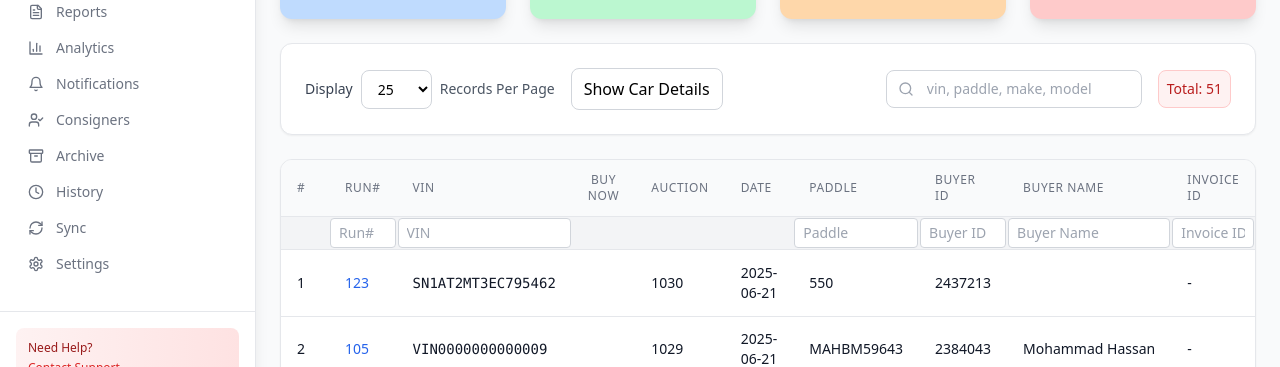
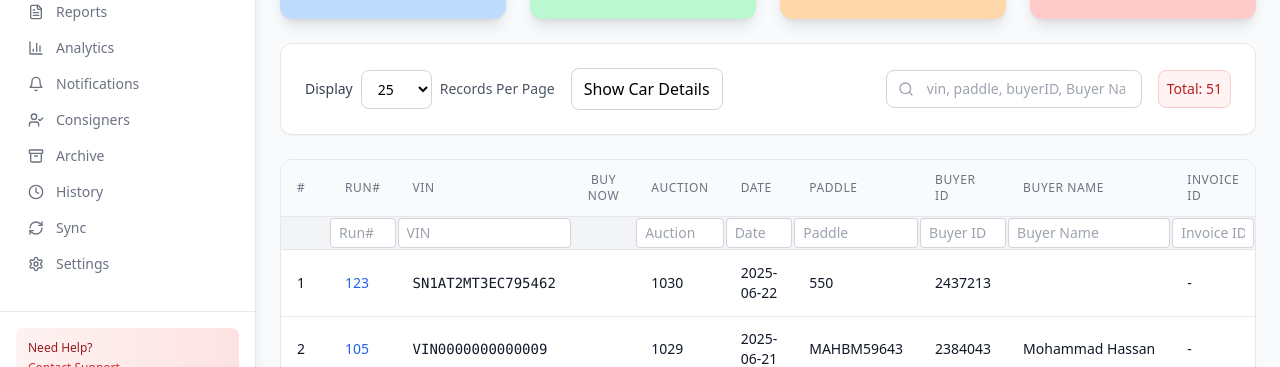
Before and after one commit to moahnaf11/MCA, a React (Vite) app: page /sold-vehicles in a window 1280 px wide. Shown: the part 396-763 px from the top of the page. Built offline with nearby package versions, Linux system fonts and the light colour scheme.

Commit message:
Add input fields
Added searchable fields for auction and date
Allowed filtering by buyer id in global table search

```diff
--- a/src/pages/SoldVehicles.tsx
+++ b/src/pages/SoldVehicles.tsx
@@ -36,7 +36,7 @@ interface Vehicle {
   auction: number;
   date: string;
   paddle: string;
-  buyerId: number;
+  buyerId: string;
   transId: number;
   customerName: string;
   paymentStatus: "paid" | "partial" | "unpaid";
@@ -68,9 +68,9 @@ const vehicles: Vehicle[] = [
     buyNow: false,
     preBid: false,
     auction: 1030,
-    date: "2025-06-21",
+    date: "2025-06-22",
     paddle: "550",
-    buyerId: 2437213,
+    buyerId: "2437213",
     transId: 0,
     customerName: "",
     paymentStatus: "paid",
@@ -149,7 +149,7 @@ const vehicles: Vehicle[] = [
         Math.random() > 0.5
           ? String(Math.floor(Math.random() * 1000) + 100)
           : `MAHBM${Math.floor(Math.random() * 100000)}`,
-      buyerId: Math.floor(Math.random() * 1000000) + 2000000,
+      buyerId: (Math.floor(Math.random() * 1000000) + 2000000).toString(),
       transId:
         Math.random() > 0.3 ? Math.floor(Math.random() * 200000) + 100000 : 0,
       customerName: [
@@ -229,6 +229,8 @@ const SoldVehicles: React.FC = () => {
   const [hoveredVin, setHoveredVin] = useState<string | null>(null);
   const [columnFilters, setColumnFilters] = useState({
     run: "",
+    auction: "",
+    date: "",
     lin: "",
     vin: "",
     year: "",
@@ -241,7 +243,7 @@ const SoldVehicles: React.FC = () => {
     transId: "",
     customerName: "",
   });
-  const [tooltTip, setToolTip] = useState(false);
+
   const [showhide, setshowhide] = useState(false);
 
   const [openGrid, setOpenGrid] = useState(false);
@@ -364,9 +366,7 @@ const SoldVehicles: React.FC = () => {
       const matchesSearch =
         vehicle.vin.toLowerCase().includes(searchTerm.toLowerCase()) ||
         vehicle.paddle.toLowerCase().includes(searchTerm.toLowerCase()) ||
-        `${vehicle.make} ${vehicle.model}`
-          .toLowerCase()
-          .includes(searchTerm.toLowerCase()) ||
+        vehicle.buyerId.toLowerCase().includes(searchTerm.toLowerCase()) ||
         vehicle.customerName.toLowerCase().includes(searchTerm.toLowerCase());
 
       // 2. Dropdown Filters (no changes here)
@@ -594,7 +594,7 @@ const SoldVehicles: React.FC = () => {
               <Search className="absolute left-3 top-1/2 transform -translate-y-1/2 h-4 w-4 text-gray-400" />
               <input
                 type="text"
-                placeholder="vin, paddle, make, model"
+                placeholder="vin, paddle, buyerID, Buyer Name"
                 value={searchTerm}
                 onChange={(e) => setSearchTerm(e.target.value)}
                 className="pl-10 pr-4 py-2 w-52 md:w-64 bg-white border border-gray-300 rounded-lg focus:outline-none focus:ring-2 focus:ring-blue-500 focus:border-transparent text-sm"
@@ -765,8 +765,22 @@ const SoldVehicles: React.FC = () => {
                   </td>
                 )}
                 <td></td>
-                <td></td>
-                <td></td>
+                <td>
+                  <input
+                    type="text"
+                    placeholder="Auction"
+                    className="w-full px-2 py-1 text-sm border border-gray-300 rounded"
+                    onKeyDown={(e) => handleColumnFilterKeyDown(e, "auction")}
+                  />
+                </td>
+                <td>
+                  <input
+                    type="text"
+                    placeholder="Date"
+                    className="w-full px-2 py-1 text-sm border border-gray-300 rounded"
+                    onKeyDown={(e) => handleColumnFilterKeyDown(e, "date")}
+                  />
+                </td>
 
                 <td>
                   <input
```
